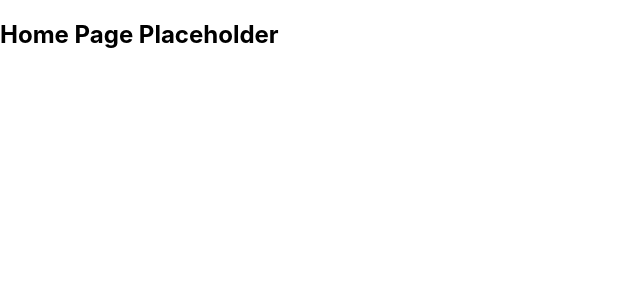
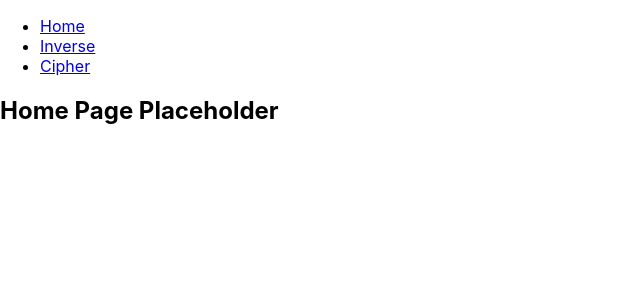
Before and after one commit to pem2k/cs_5002_final_front_end, a React (Create React App) app: page / in a window 1280 px wide. Shown: the top 300 px of the page, without its empty margins (0-640 px from the left). Built offline with nearby package versions, Linux system fonts and the light colour scheme.

Commit message:
added placeholder navbar jsx

```diff
--- a/src/App.js
+++ b/src/App.js
@@ -2,12 +2,16 @@ import logo from './logo.svg';
 import './App.css';
 import { BrowserRouter as Router, Routes, Route} from "react-router-dom";
 
+import Navbar from './components/Navbar.jsx';
 import Home from "./pages/Home.jsx";
 import Inverse from "./pages/Inverse.jsx";
 import Cipher from "./pages/Cipher.jsx";
 
 function App() {
   return (
+    <div>
+      <Navbar/>
+      <main>
         <Router>
           <Routes>
             <Route path ="/" element={<Home />}/>
@@ -15,6 +19,8 @@ function App() {
             <Route path = "/Cipher" element={<Cipher />}/>
           </Routes>
         </Router>
+    </main>
+    </div>
   );
 }
 
--- a/src/components/navbar.jsx
+++ b/src/components/navbar.jsx
@@ -0,0 +1,13 @@
+import React from 'react';
+
+export default function Navbar() {
+  return (
+    <nav>
+      <ul>
+        <li><a href="#">Home</a></li>
+        <li><a href="#">Inverse</a></li>
+        <li><a href="#">Cipher</a></li>
+      </ul>
+    </nav>
+  );
+}
```
Lines whose indentation alone changed are shown as unchanged.
